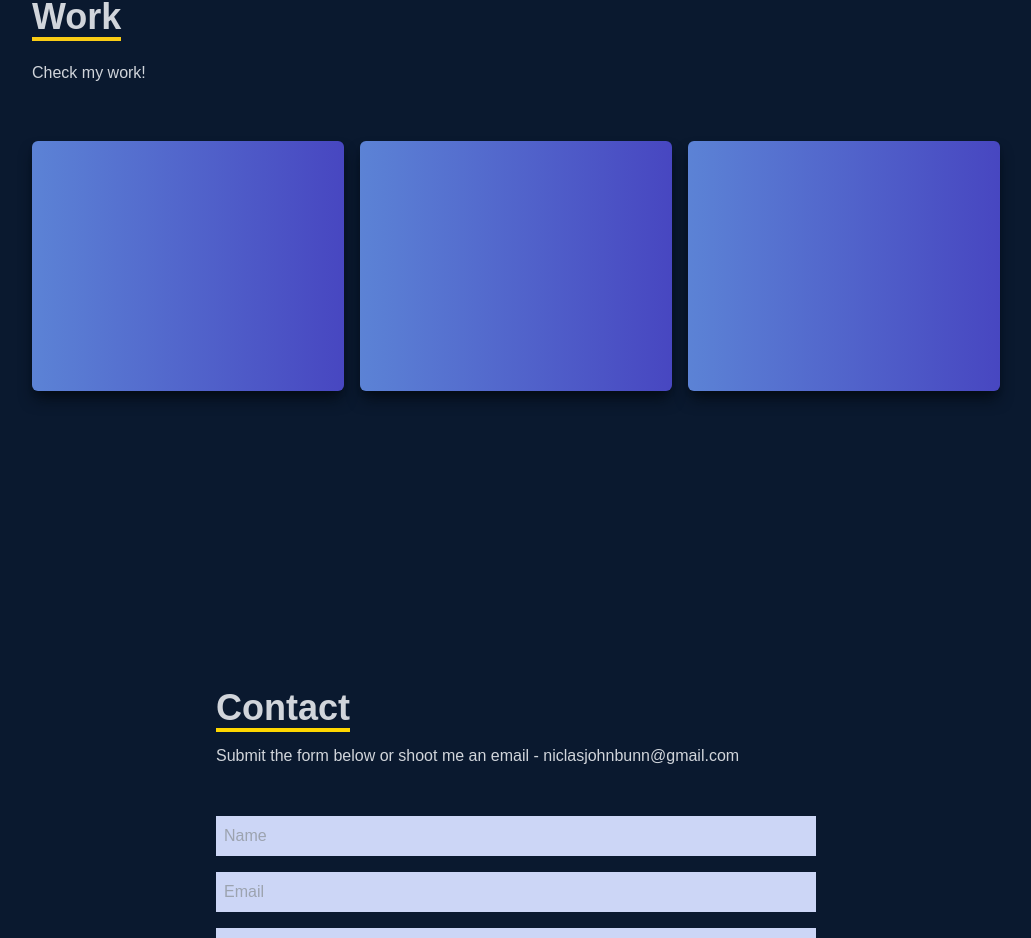
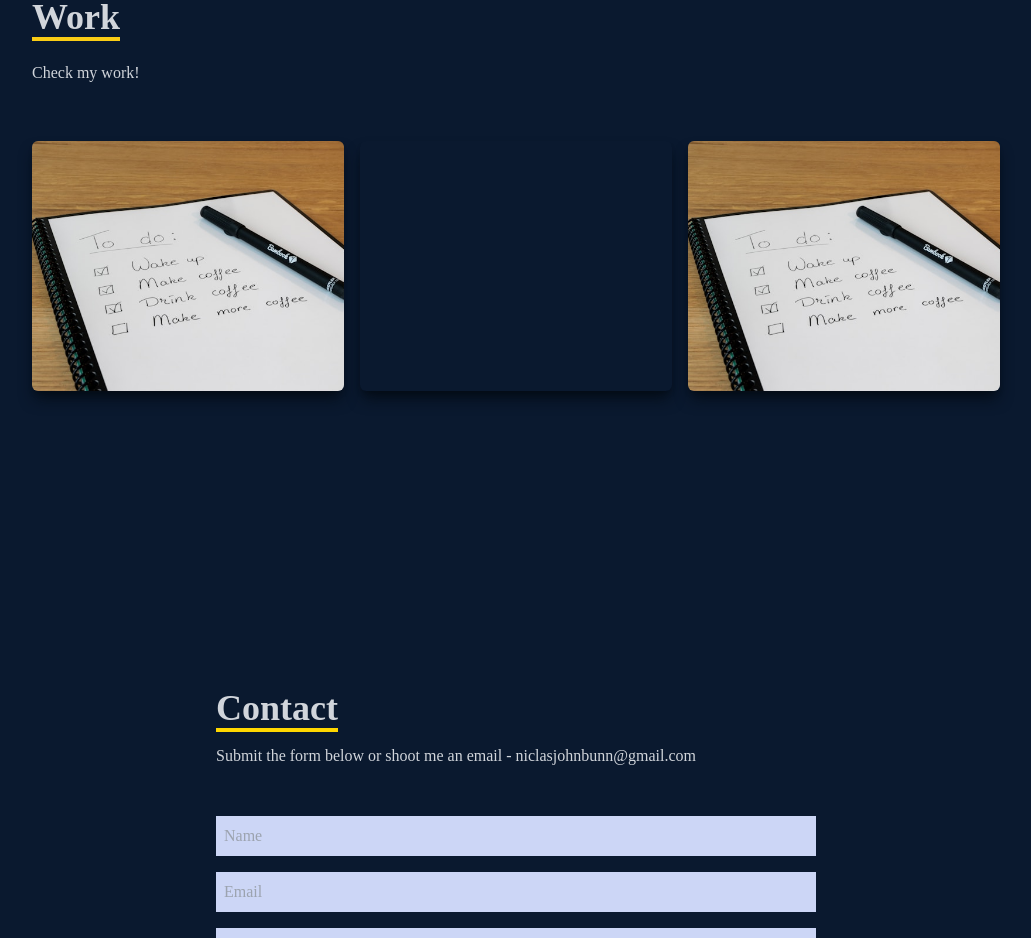
Before and after one commit to bunn1/portfolioReactApp, a React (Create React App) app: page / in a window 1280 px wide. Shown: the part 2606-3544 px from the top of the page, without its empty margins (124-1155 px from the left). Built offline with nearby package versions, Linux system fonts and the light colour scheme.

Commit message:
apply base for body and li

```diff
--- a/src/components/Work.jsx
+++ b/src/components/Work.jsx
@@ -1,9 +1,6 @@
 import React from 'react';
 
 import toDo from '../assets/toDo.jpg';
-
-// import WorkImg from '../assets/workImg.jpeg';
-// import realEstate from '../assets/realestate.jpg';
 
 function Work() {
   return (
--- a/src/index.css
+++ b/src/index.css
@@ -4,13 +4,14 @@
 
 @import url('https://fonts.googleapis.com/css2?family=Raleway:wght@300;400;500;600;700;800;900&display=swap');
 
-body {
-    font-family: 'Raleway', sans-serif;
-}
-
-li {
-    @apply px-4;
-    @apply cursor-pointer;
+@layer base {
+    body{
+        @apply font-[Raleway];
+    }
+    li{
+        @apply px-4;
+        @apply cursor-pointer
+    }
 }
 
 .content-div{
@@ -20,7 +21,7 @@ li {
     height: 250px;
 }
 
-.content-div{
+.content-div:hover{
     background-image: linear-gradient(
         to right,
         rgba(112, 157, 255, 0.8),
```
